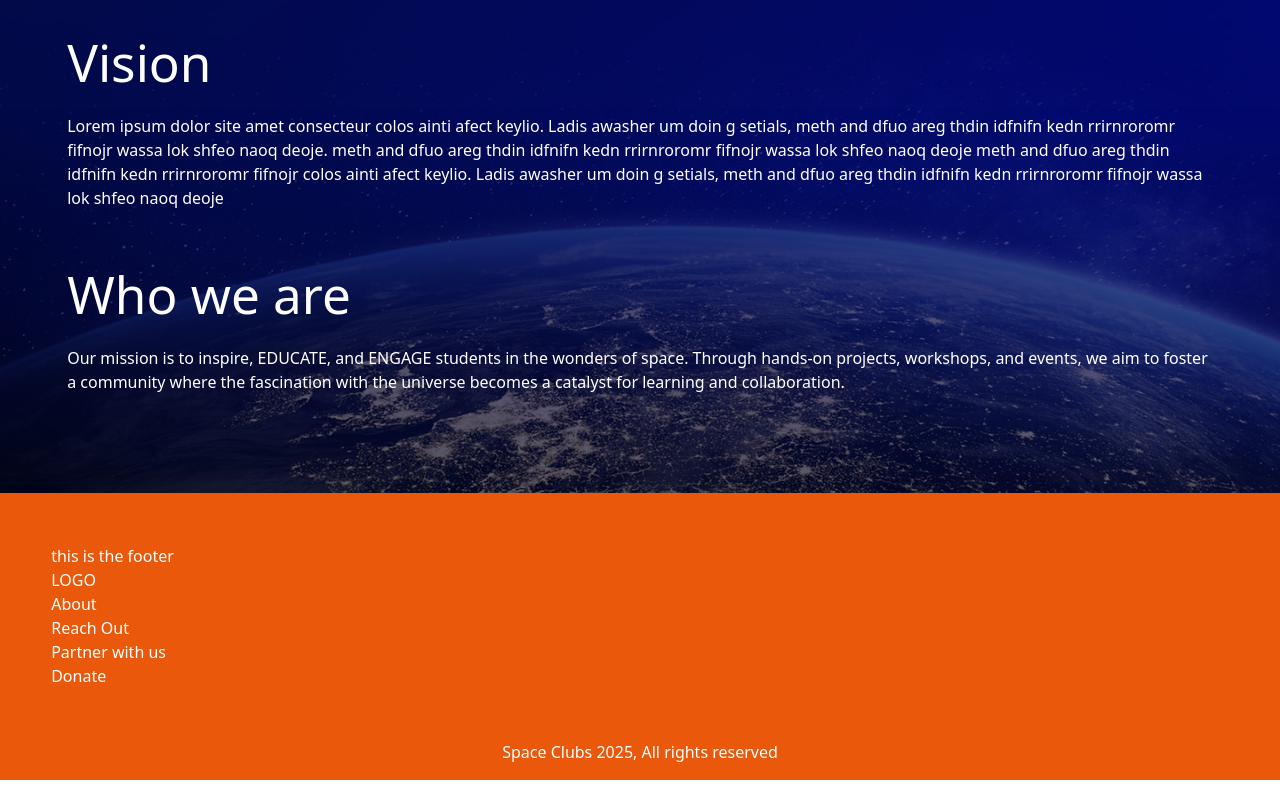
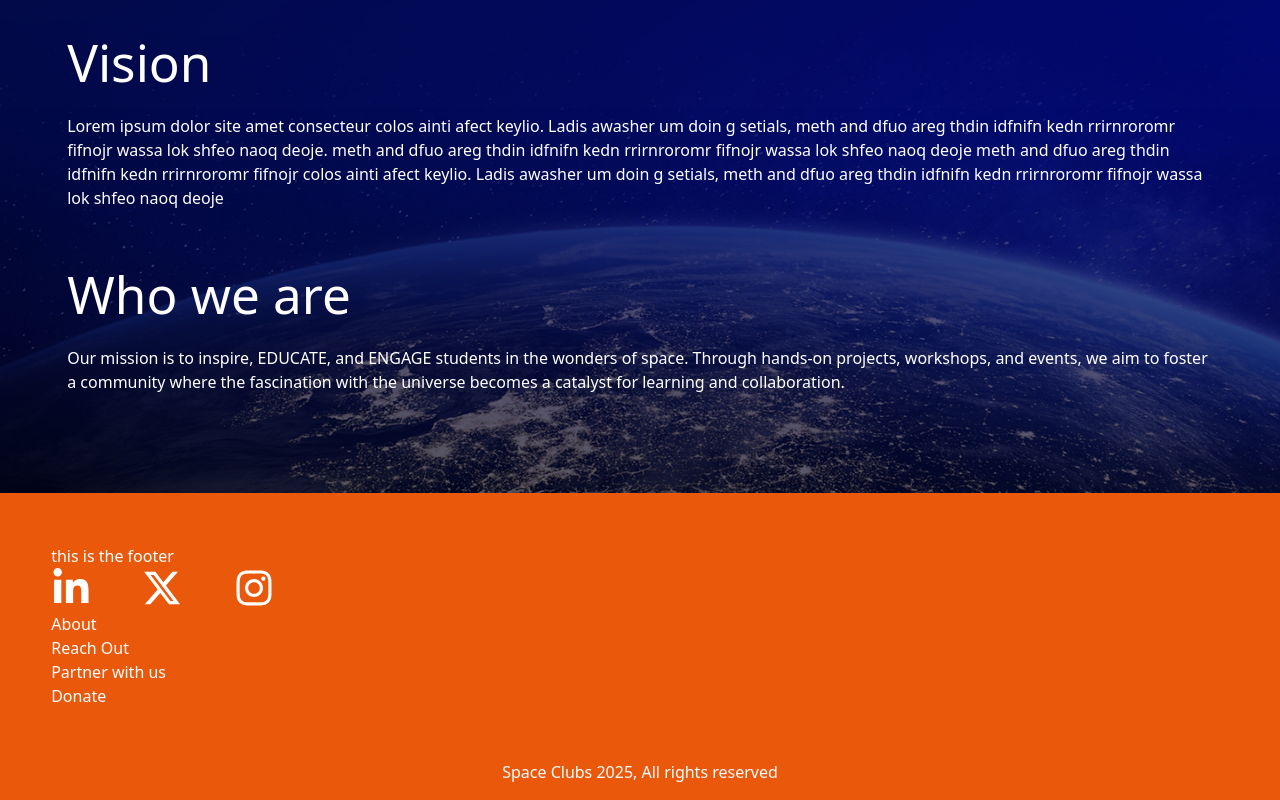
Before and after one commit to samuelajala01/space-clubs-lasu, a Next.js app: page / in a window 1280 px wide. Shown: the part 1326-2126 px from the top of the page. Built offline with nearby package versions, Linux system fonts and the light colour scheme.

Commit message:
feat: add FontAwesome icons to footer for social media links

```diff
--- a/src/app/Components/Footer.jsx
+++ b/src/app/Components/Footer.jsx
@@ -1,3 +1,12 @@
+import { FontAwesomeIcon } from "@fortawesome/react-fontawesome";
+import Link from "next/link";
+
+import {
+  faLinkedinIn,
+  faXTwitter,
+  faInstagram,
+} from "@fortawesome/free-brands-svg-icons";
+
 const Footer = () => {
   return (
     <>
@@ -5,7 +14,36 @@
         <div className="p-[4vw]">
           <div>
             <div>this is the footer</div>
-            <div>LOGO</div>
+            <div className="flex gap-4 md:gap-[4vw]">
+              <Link href="">
+                <FontAwesomeIcon
+                  icon={faLinkedinIn}
+                  style={{
+                    width: "2.5rem", // Explicit dimensions
+                    height: "2.5rem",
+                  }}
+                />
+              </Link>
+              <Link href="/">
+                <FontAwesomeIcon
+                  icon={faXTwitter}
+                  style={{
+                    width: "2.5rem", // Explicit dimensions
+                    height: "2.5rem",
+                  }}
+                />
+                </Link>
+                <Link href="/">
+                  <FontAwesomeIcon
+                    icon={faInstagram}
+                    style={{
+                      width: "2.5rem", // Explicit dimensions
+                      height: "2.5rem",
+                    }}
+                  />
+                </Link>
+
+            </div>
             <p>About</p>
             <p>Reach Out</p>
             <p>Partner with us</p>
```
Also changed, not shown: package.json (+5 -2 lines), 1 other file (tests, documents, lock files or other folders).
